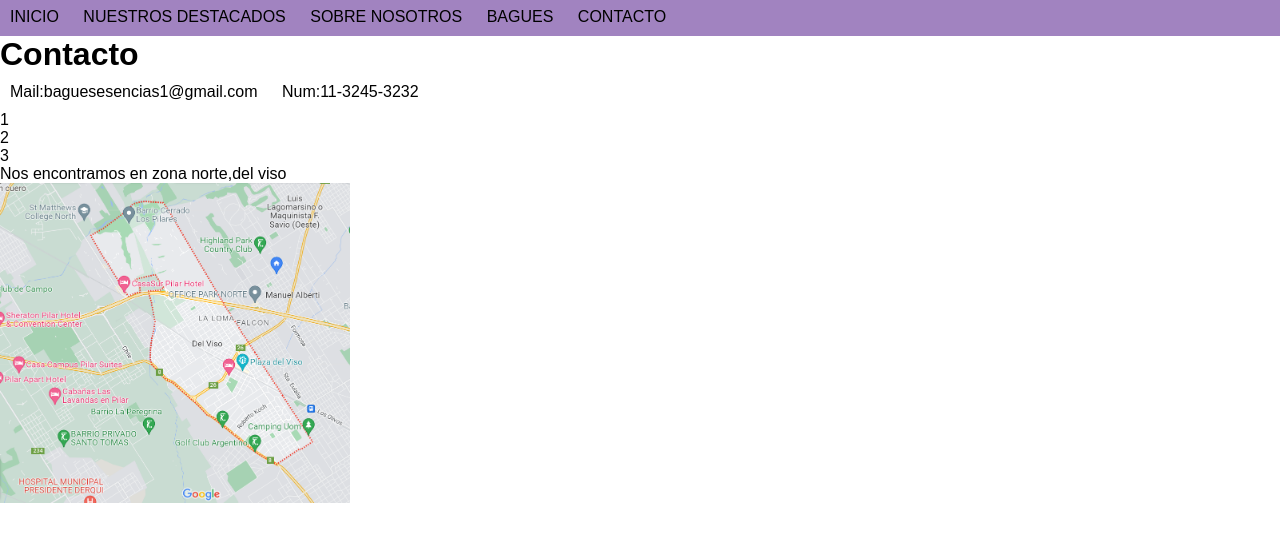
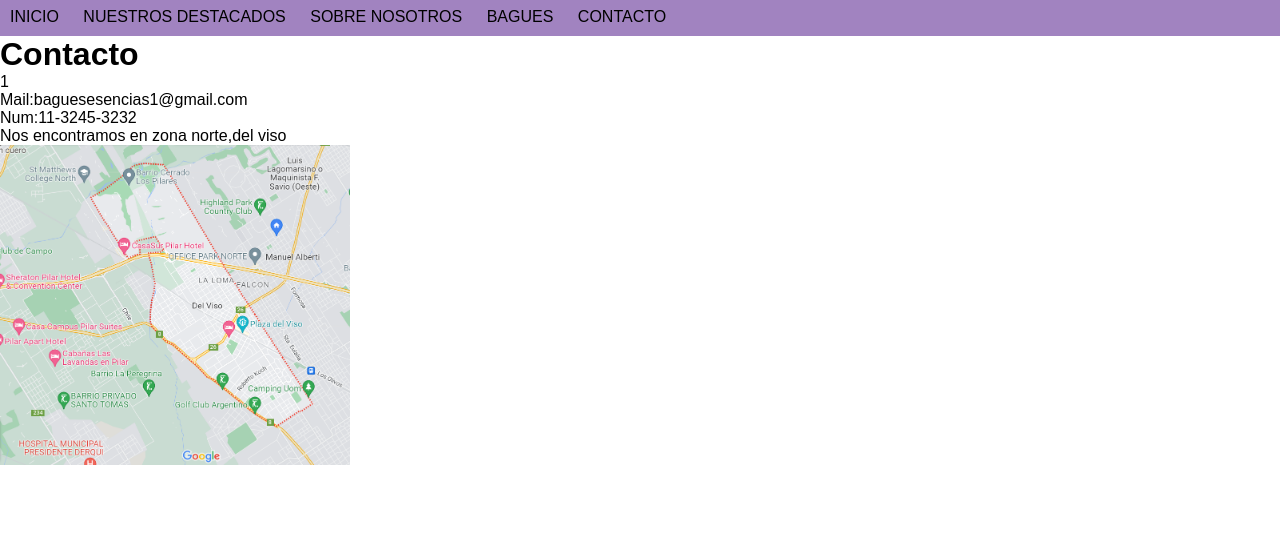
Before and after one commit to MicaelaVisconti22/intex, a plain HTML site: page contacto.html in a window 1280 px wide. Shown: the part 38-580 px from the top of the page. Drawn offline with Linux system fonts and the light colour scheme.

Commit message:
contactos

```diff
--- a/contacto.html
+++ b/contacto.html
@@ -25,19 +25,15 @@
      </nav>
       </header>
      <h1>Contacto</h1>
-     <nav>
-     <ul>
-      <li>Mail:baguesesencias1@gmail.com</li>
-     <li>Num:11-3245-3232</li>
-    </ul>
-    <nav>
+
       <div class="flex-container">
       <section id="section-mapa">
         <div>1</div>
 
-<div>2</div>
+<div>
+  <i class="bi bi-box2-heart"></i>Mail:baguesesencias1@gmail.com</div>
 
-<div>3</div>
+<div>Num:11-3245-3232</div>
 
 </div>
       </div>
```
